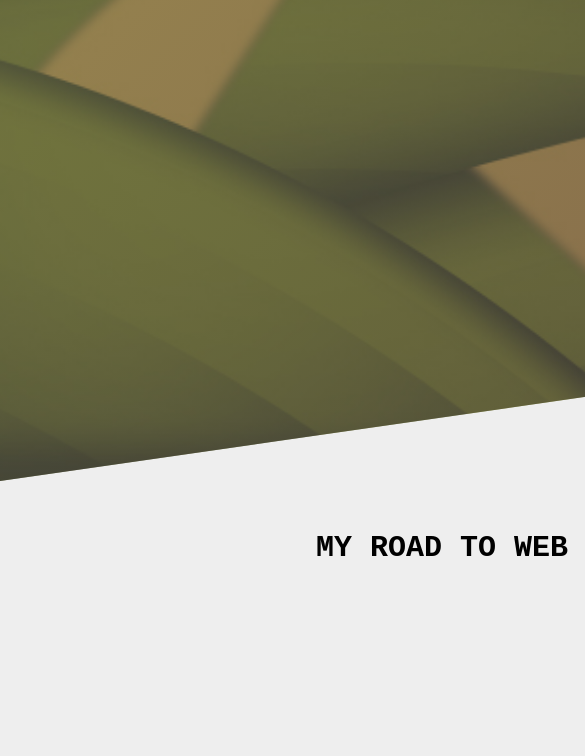
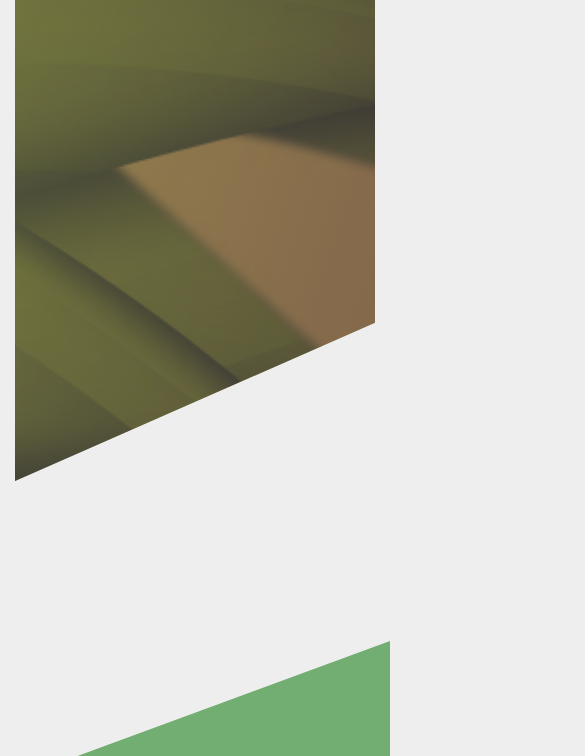
Before and after one commit to tm-LBenson/All-Css-Portfolio, a website: page index.html in a window 390 px wide. Shown: the part 574-1330 px from the top of the page, 585 px wide, since content can reach past the window. Drawn offline with nearby package versions, Linux system fonts and the light colour scheme; a web font is replaced by a local one.

Commit message:
broke mobile

```diff
--- a/index.html
+++ b/index.html
@@ -15,8 +15,8 @@
 </head>
 
 <body>
-  <main>
-    <section class="header u-display-flex">
+
+  <header class="header u-display-flex">
     <div class="header__logo-box">
       <img class="header__logo" src="images/codeicon.png" alt="">
     </div>
@@ -30,8 +30,8 @@
 
       <a href="#" class="btn btn--splash btn--white btn--slide-in">Contact Me!</a>
     </div>
-    </section>
-
+  </header>
+  <main>
     <section class="profile">
       <div class="profile-box">
 
@@ -305,7 +305,7 @@
         <a class="btn-text-primary" href="#">contact me!</a>
       </div>
     </section>
-
+  </main>
   <footer class="footer">
     <div class="footer-box">
       <a class="footer-item" href="https://www.linkedin.com/">LinkedIn</a>
@@ -317,6 +317,6 @@
 
     <p class="footer__copyright">© Lewis Benson.</p>
   </footer>
-  </main>
+
 
 </body
--- a/sass/abstracts/_media.scss
+++ b/sass/abstracts/_media.scss
@@ -14,33 +14,112 @@
 // @function media-breakpoint-up(xxl) { ... }
 
 
-// html {
-//     @include respond(sm) {
-//         font-size: 35%;
-//     }
 
-//     @include respond(md) {
-//         font-size: 40%;
-//     }
+@include respond(md) {
 
-//     @include respond(lg) {
-//         font-size: 45%;
-//     }
+    .header__logo {
+        display: none;
+    }
 
-//     @include respond(xl) {
-//         font-size: 55%;
-//     }
+    section {
+        width: 100vw;
+        text-align: center;
+    }
 
-//     @include respond(xxl) {
-//         font-size: 62.5%;
+    .profile {
+        font-size: 2rem;
+        text-align: center;
 
-//     }
+        h2 {
+            width: 100vw;
+            text-align: center;
+        }
+
+        p {
+            width: 100vw;
+            text-align: center;
+        }
+    }
+
+}
+
+
+
+@include respond(md) {
+    main {
+        width:
+            100vw;
+
+    }
+
+    body {
+        text-align: center;
+
+    }
+
+    .contact-box {
+        width: 100%;
+    }
+
+    .footer {
+        width: 100vw;
+
+        .footer-box {
+            width: 50%;
+
+            .footer-item {
+                font-size: 1rem;
+            }
+        }
+    }
+
+
+
+    .row {
+        display: flex;
+        flex-direction: column;
+        justify-content: center;
+        align-items: center;
+        flex-wrap: wrap;
+        margin: auto;
+        display: none;
+    }
+
+    .card {
+        display: none;
+
+        .lg-col-2-of-4 {
+
+
+            margin-top: -8rem;
+            margin-bottom: 2rem;
+
+
+
+        }
+    }
+}
+
+// @include respond(md) {
+//     font-size: 30%;
 // }
 
+// @include respond(lg) {
+//     font-size: 45%;
+// }
+
+// @include respond(xl) {
+//     font-size: 55%;
+// }
+
+// @include respond(xxl) {
+//     font-size: 62.5%;
+
+// }
 
 @include respond(xxl) {
     .row {
-        width: 1000px;
+        width: 100vw;
 
         flex-wrap: wrap;
         margin-top: 10rem;
--- a/sass/abstracts/_mixins.scss
+++ b/sass/abstracts/_mixins.scss
@@ -24,7 +24,7 @@
 }
 
 @mixin clipTop {
-    clip-path: polygon(0 15%, 100% 0%, 100% 100%, 0 100%);
+    clip-path: polygon(0 17vh, 100% 0%, 100% 100%, 0 100%);
 }
 
 @mixin heroPic {
```
Also changed, not shown: css/styles.css, 1 other file. Lines whose indentation alone changed are shown as unchanged.
